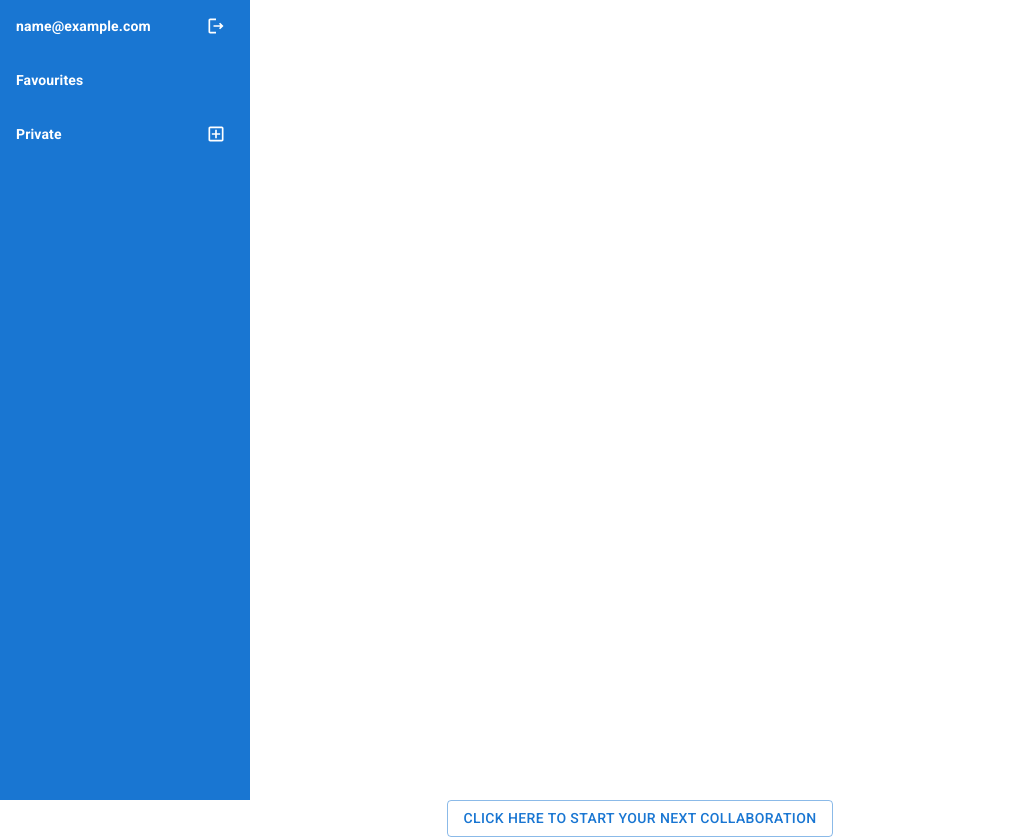
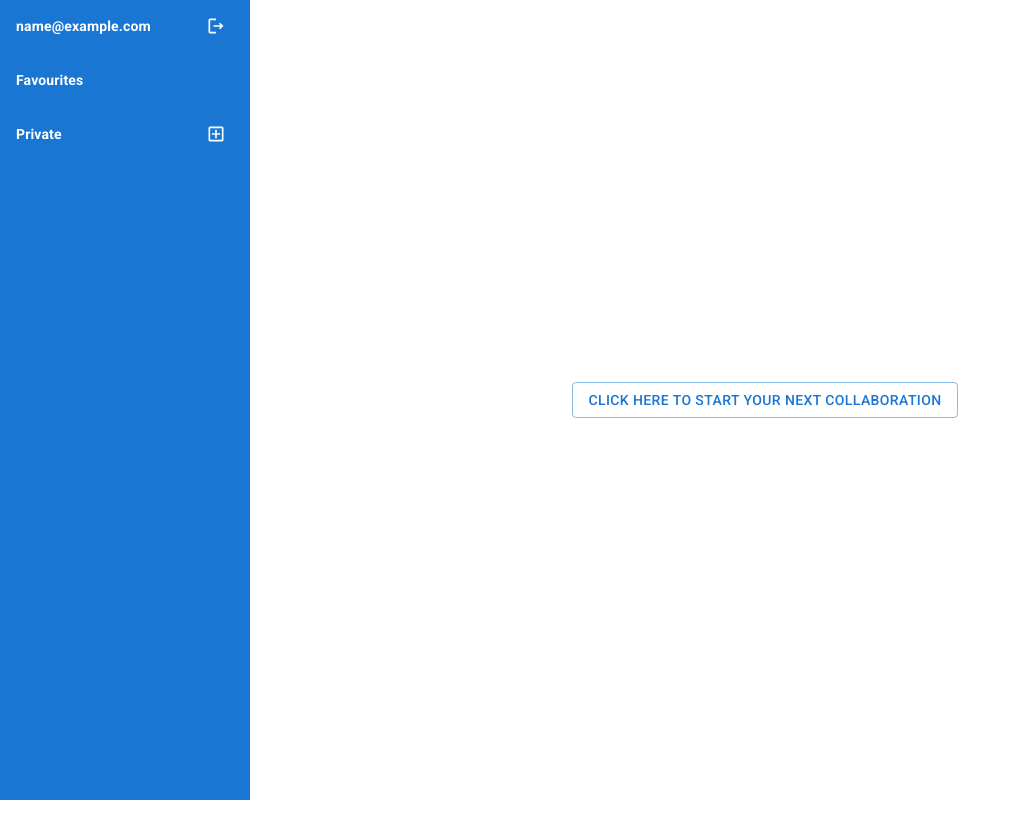
Before and after one commit to shennamt/sync-frontend, a React (Create React App) app: page / in a window 1280 px wide. Shown: the whole page, without its empty margins (0-1021 px from the left). After the commit the page ends 800 px from the top, so only its background shows below. Built offline with nearby package versions, Linux system fonts and the light colour scheme; sample sign-in values are in the browser's storage; a web font is replaced by a local one.

Commit message:
feat: creat collab button

```diff
--- a/src/pages/HomePage/HomePage.js
+++ b/src/pages/HomePage/HomePage.js
@@ -3,19 +3,21 @@ import SideNav from "components/CommonUse/SideNav"
 import { Box } from "@mui/material"
 import LoadingButton from '@mui/lab/LoadingButton';
 
+
 const HomePage = () => {
   return (
-    <div className="HomePage">
-      <SideNav />
+    <div className="HomePage" style={{ display: 'flex', alignItems: 'center' }}>
+      <Box>
+        <SideNav />
+      </Box>
       <Box sx={{
         height: '100%',
         display: 'flex',
         alignItems: 'center',
-        justifyContent: 'center'
+        justifyContent: 'center',
+        flex: 1
       }}>
-        <LoadingButton
-          variant='outlined'
-        >
+        <LoadingButton variant="outlined">
           Click here to Start Your Next Collaboration
         </LoadingButton>
       </Box>
```
